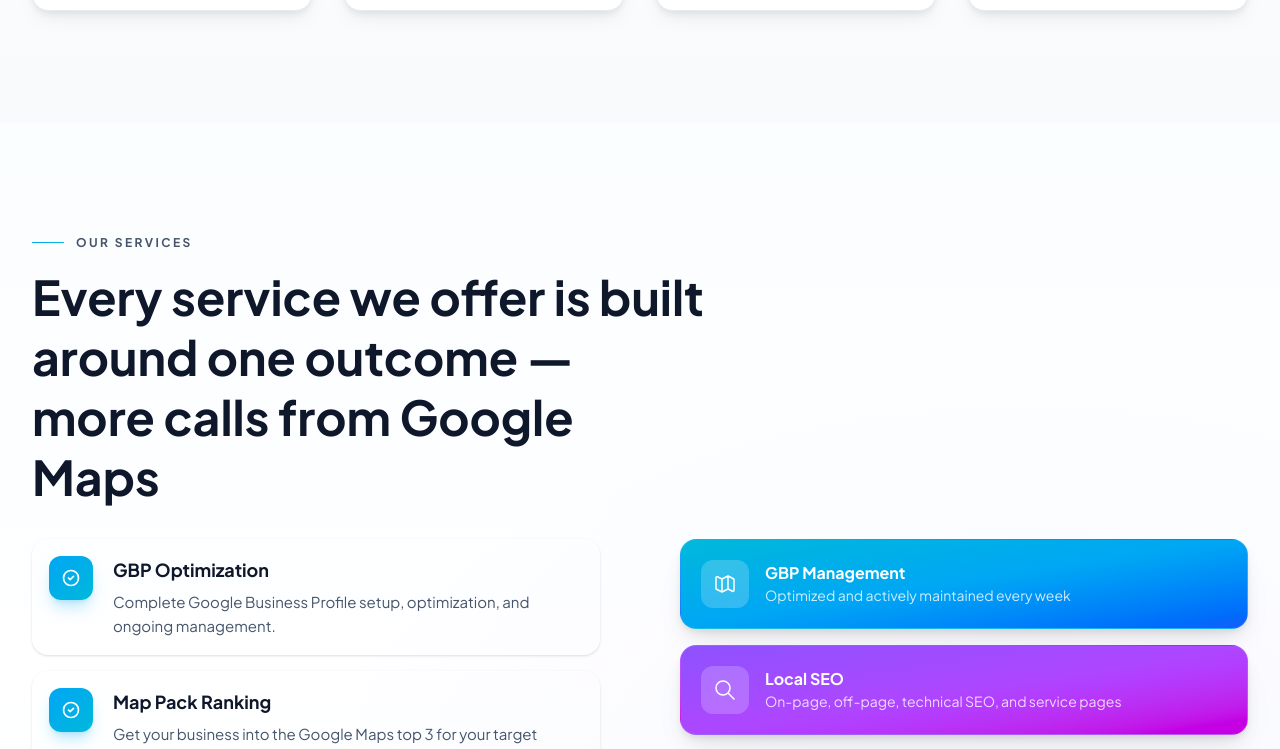
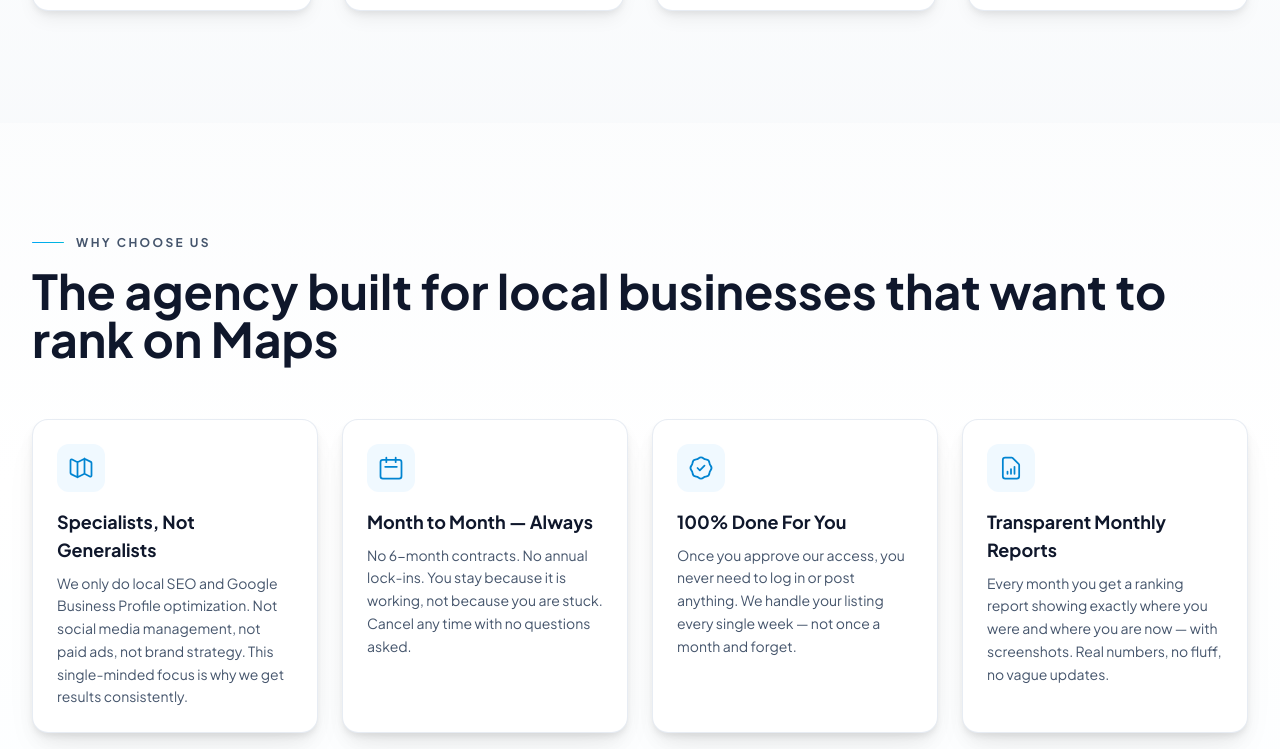
Before and after one commit to abubakar10/serpwiser, a React (Vite) app: page / in a window 1280 px wide. Shown: the part 2622-3371 px from the top of the page. Built offline with nearby package versions, Linux system fonts and the light colour scheme; no server answers.

Commit message:
Update Home.jsx

```diff
--- a/src/pages/Home.jsx
+++ b/src/pages/Home.jsx
@@ -1,7 +1,6 @@
 import Hero from "../components/Hero";
 import WhatWeDo from "../components/WhatWeDo";
 import HowWeWork from "../components/HowWeWork";
-import OurExpertise from "../components/OurExpertise";
 import WhyChooseUs from "../components/WhyChooseUs";
 import CaseStudies from "../components/CaseStudies";
 import Impact from "../components/Impact";
@@ -16,7 +15,6 @@
       <Hero />
       <WhatWeDo />
       <HowWeWork />
-      <OurExpertise />
       <WhyChooseUs />
       <CaseStudies />
       <Impact />
```
